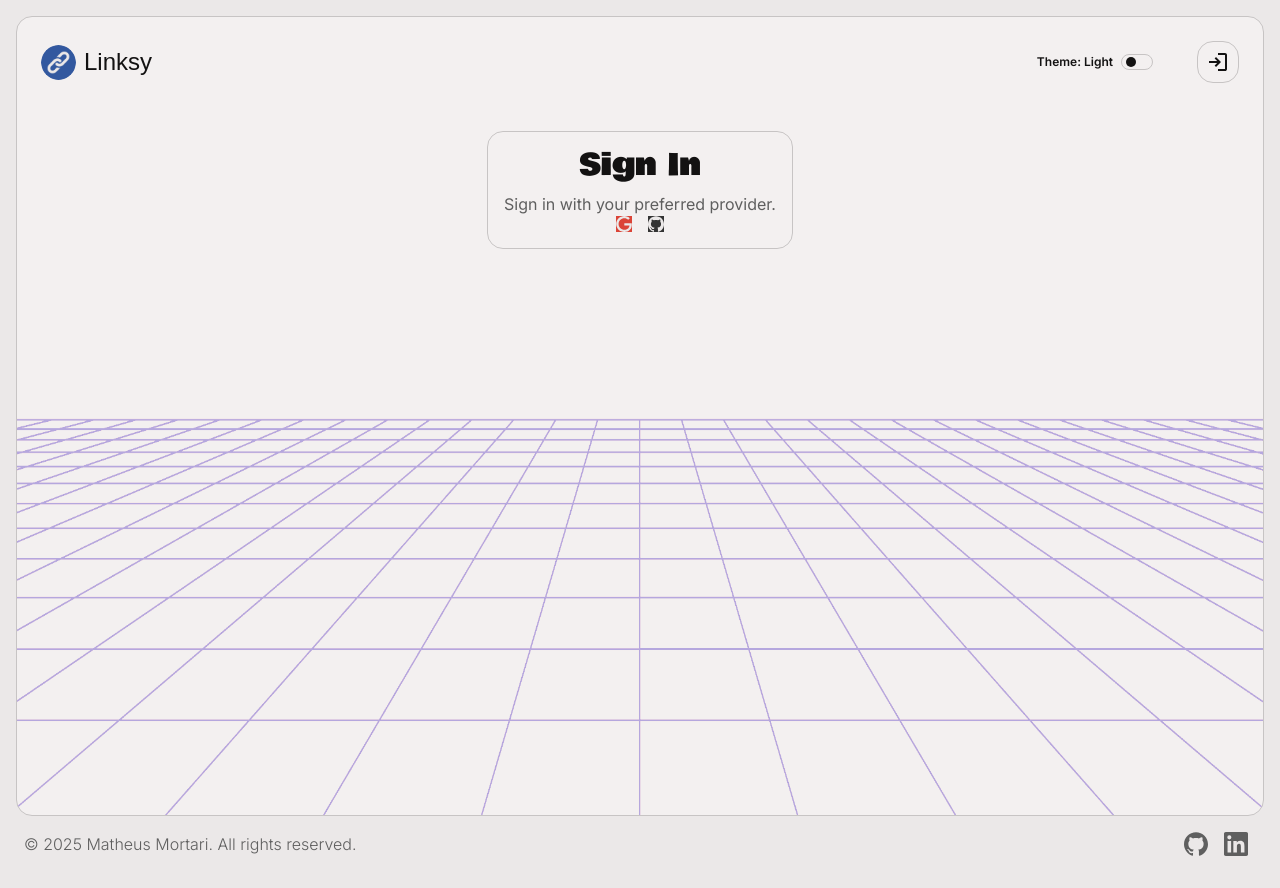
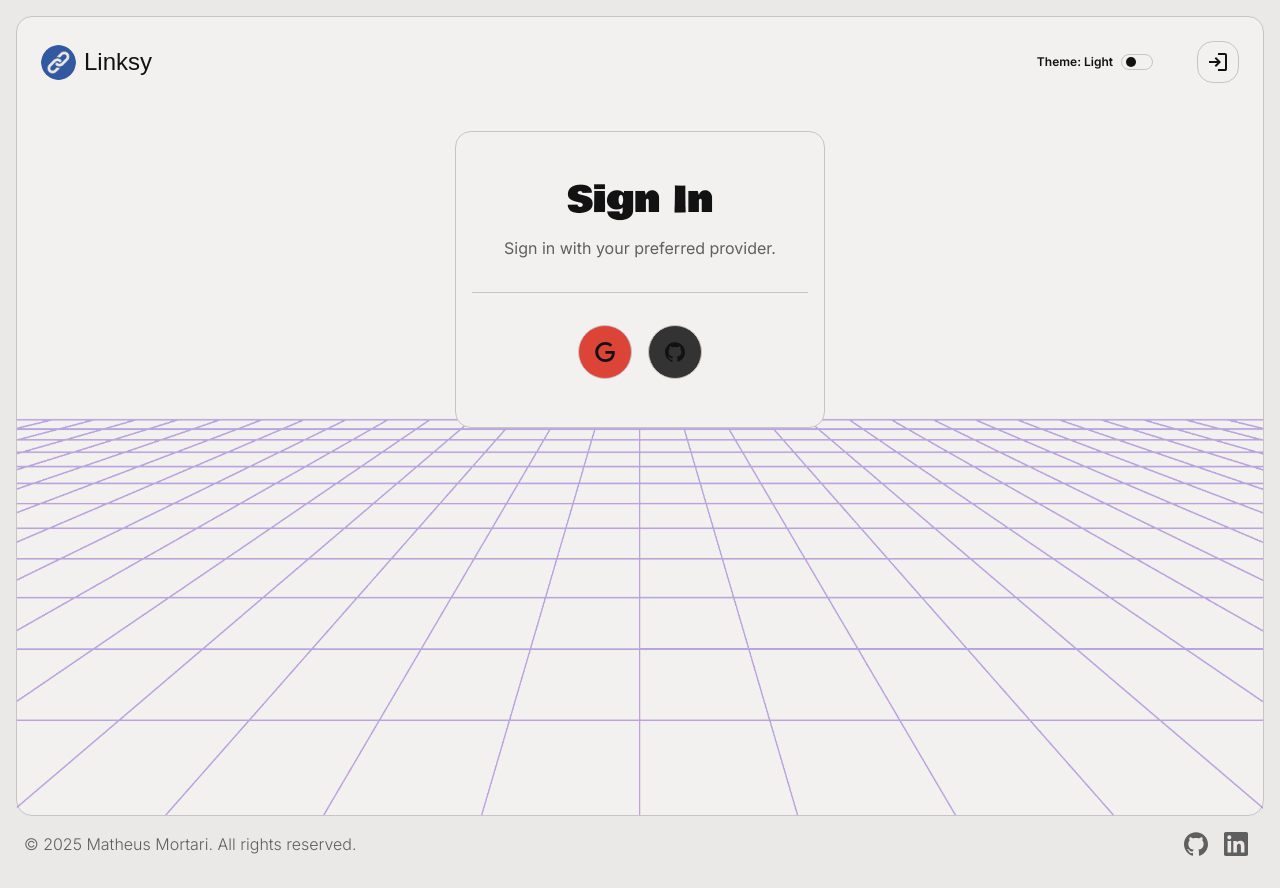
Before and after one commit to matimortari/linksy, a Next.js app: page /login in a window 1280 px wide. Built offline with nearby package versions, Linux system fonts and the light colour scheme; no server answers; some icons are missing; a web font is replaced by a local one.

Commit message:
refactor(css): update CSS styling for Home and Login pages

```diff
--- a/src/app/(root)/login/page.tsx
+++ b/src/app/(root)/login/page.tsx
@@ -17,32 +17,34 @@ export default function Login() {
 	}
 
 	return (
-		<div className="card relative min-h-screen overflow-hidden">
-			<div className="absolute inset-x-0 bottom-0 h-2/6 opacity-50 md:h-3/6">
+		<div className="card relative min-h-screen">
+			<div className="absolute inset-x-0 bottom-0 z-0 h-2/6 opacity-50 md:h-3/6">
 				<Image src="/grid-bg.png" alt="Background" fill />
 			</div>
 
 			<Header />
 
-			<main className="z-20 flex flex-col items-center justify-center py-8">
-				<div className="card max-w-lg gap-4 text-center">
-					<div className="flex flex-col items-center gap-2">
-						<p className={`${bowlby.className} text-3xl`}>Sign In</p>
+			<main className="relative z-10 flex flex-col items-center justify-between md:p-8">
+				<div className="card gap-4 text-center">
+					<div className="flex flex-col items-center gap-4 p-8">
+						<p className={`${bowlby.className} text-4xl`}>Sign In</p>
 						<p className="text-muted-foreground">Sign in with your preferred provider.</p>
 					</div>
 
-					<div className="flex flex-row items-center justify-center gap-4">
+					<hr />
+
+					<div className="flex flex-row items-center justify-center gap-4 p-8">
 						<button
-							className="btn-circle flex items-center justify-center bg-google text-accent-foreground"
+							className="flex items-center justify-center rounded-full border bg-google p-4"
 							onClick={() => signIn("google")}
 						>
-							<Icon icon="simple-icons:google" className="icon" />
+							<Icon icon="simple-icons:google" className="icon size-5" />
 						</button>
 						<button
-							className="btn-circle flex items-center justify-center bg-github text-accent-foreground"
+							className="flex items-center justify-center rounded-full border bg-github p-4"
 							onClick={() => signIn("github")}
 						>
-							<Icon icon="simple-icons:github" className="icon" />
+							<Icon icon="simple-icons:github" className="icon size-5" />
 						</button>
 					</div>
 				</div>
--- a/src/app/(root)/page.tsx
+++ b/src/app/(root)/page.tsx
@@ -49,7 +49,7 @@ export default function Home() {
 
 			<Header />
 
-			<main className="relative z-10 flex flex-col items-center justify-between gap-12 md:p-8 lg:flex-row">
+			<main className="relative z-10 flex flex-col items-center justify-between gap-12 md:flex-row md:p-8">
 				<div className="w-full space-y-4 md:w-1/2">
 					<div className="space-y-4 text-center md:text-left">
 						<h1 className={`${bowlby.className} text-3xl md:text-6xl`}>Keep all your stuff together!</h1>
```
